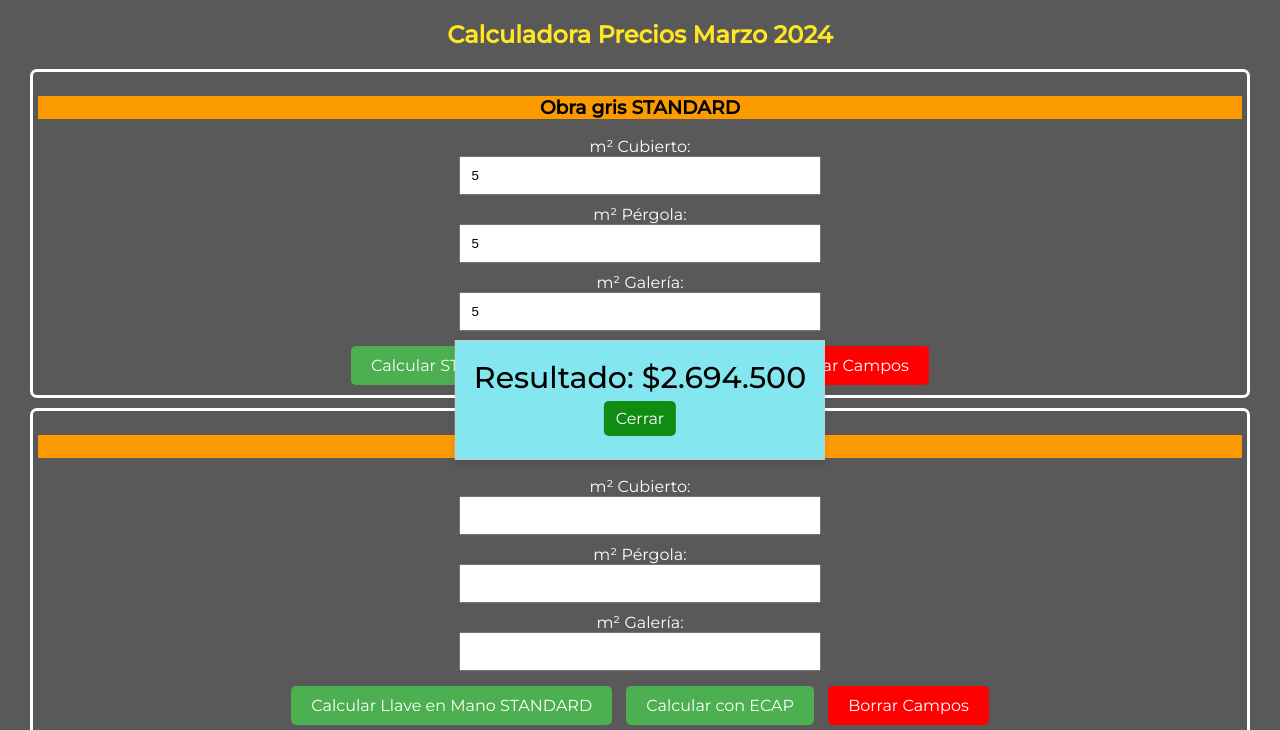
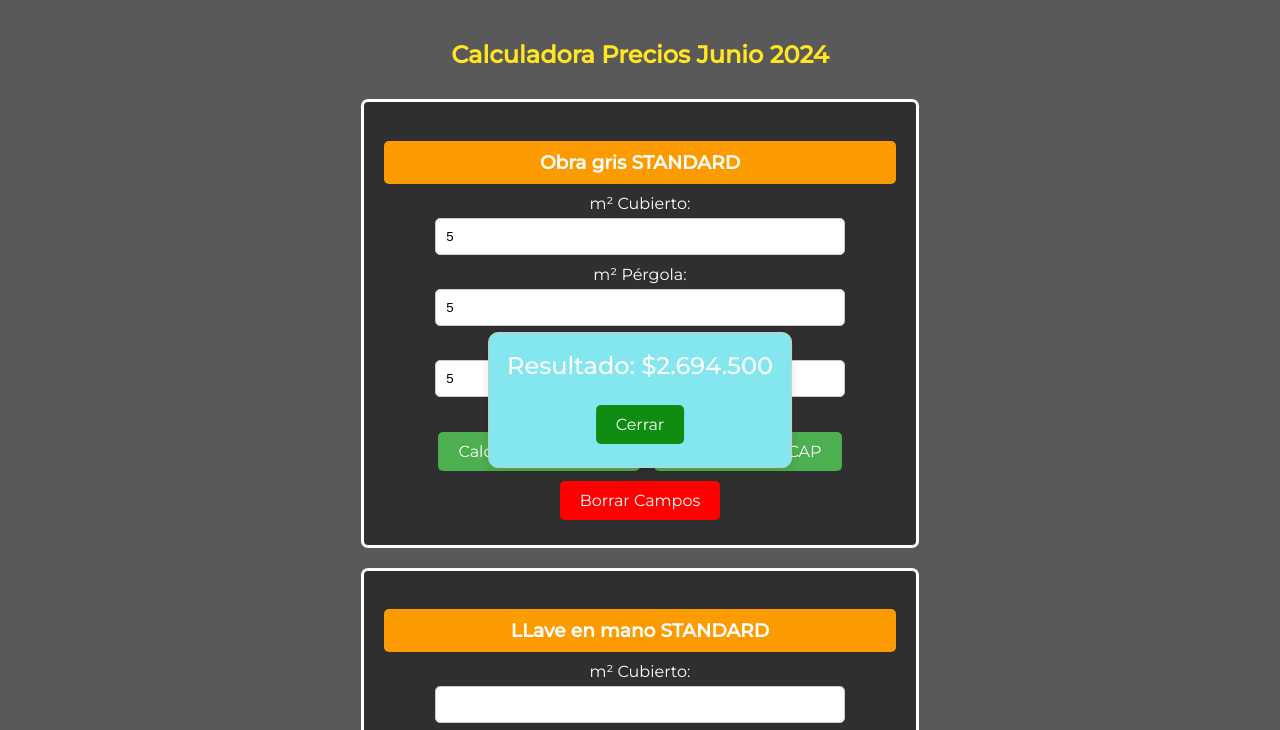
Before and after one commit to Osvald-dev/CalculadoraPrecios, a plain HTML site: page index.html in a window 1280 px wide. Both pictures are taken after typing "5", "5", "5" into the empty fields and a click on the button "Calcular STANDARD". Shown: the top 730 px of the page. Drawn offline with Linux system fonts and the light colour scheme.

Commit message:
style modify

```diff
--- a/index.html
+++ b/index.html
@@ -12,7 +12,7 @@
 </head>
 
 <body>
-    <h2>Calculadora Precios Marzo 2024</h2>
+    <h2>Calculadora Precios Junio 2024</h2>
     <div class="divisores">
         <h3>Obra gris STANDARD</h3>
         <!-- Campos para obra gris -->
--- a/styles.css
+++ b/styles.css
@@ -1,16 +1,28 @@
 body {
   font-family: 'Montserrat', sans-serif;
   text-align: center;
-  margin: 20px;
-  background-color: rgb(89, 89, 89);
+  margin: 0;
+  background-color: #595959;
+  color: #ffffff;
+  display: flex;
+  flex-direction: column;
+  align-items: center;
+  justify-content: center;
+  min-height: 100vh;
+  padding: 20px;
 }
 
 h2 {
   color: #ffe522;
+  margin-bottom: 20px;
 }
 
 h3 {
-  background-color: rgb(252, 155, 0);
+  background-color: #fc9b00;
+  color: #ffffff;
+  padding: 10px;
+  border-radius: 5px;
+  margin-bottom: 10px;
 }
 
 input {
@@ -18,6 +30,8 @@ input {
   padding: 10px;
   margin-bottom: 10px;
   box-sizing: border-box;
+  border: 1px solid #ccc;
+  border-radius: 5px;
 }
 
 button {
@@ -30,6 +44,7 @@ button {
   border: none;
   margin: 5px;
   border-radius: 5px;
+  transition: background-color 0.3s ease;
 }
 
 button:hover {
@@ -40,22 +55,6 @@ button:hover {
   margin-top: 20px;
   font-size: 18px;
   color: #d1a000;
-}
-
-@media screen and (min-width: 600px) {
-
-  /* Estilos adicionales para pantallas más grandes */
-  input {
-    width: 30%;
-  }
-}
-
-@media (max-width:500px) {
-  .entradas {
-    display: flex;
-    flex-direction: column;
-    align-items: center;
-  }
 }
 
 .popup {
@@ -70,23 +69,21 @@ button:hover {
   box-shadow: 0 4px 8px rgba(0, 0, 0, 0.1);
   z-index: 1000;
   text-align: center;
+  border-radius: 10px;
 }
 
 .popup.show {
   display: block;
 }
 
-.popup p {
-  font-size: 36px;
-  font-weight: 700;
-  /* Ajusta el tamaño del texto según tus preferencias */
+#popupContent {
+  font-size: 24px;
+  font-weight: 500;
+  margin-bottom: 20px;
 }
-#popupContent{
-  font-size: 30px;
-  font-weight: 500;
-}
+
 .popup button {
-  padding: 8px 12px;
+  padding: 10px 20px;
   font-size: 16px;
   cursor: pointer;
   border: none;
@@ -104,19 +101,46 @@ button:hover {
   flex-direction: column;
   align-items: center;
   flex-wrap: wrap;
+  margin-bottom: 20px;
 }
 
 .borrar {
   background-color: red;
 }
 
+.borrar:hover {
+  background-color: darkred;
+}
+
 label {
   color: white;
+  margin-bottom: 5px;
 }
 
 .divisores {
+  background-color: #2f2f2f;
   border-radius: 7px;
   border: #fff 3px solid;
   margin: 10px;
-  padding: 5px;
+  padding: 20px;
+  width: 100%;
+  max-width: 600px;
+  box-sizing: border-box;
 }
+
+@media screen and (min-width: 600px) {
+  input {
+    width: 80%;
+  }
+
+  .divisores {
+    width: 45%;
+    margin: 10px;
+  }
+}
+
+@media screen and (max-width: 599px) {
+  .divisores {
+    width: 90%;
+  }
+}
```
